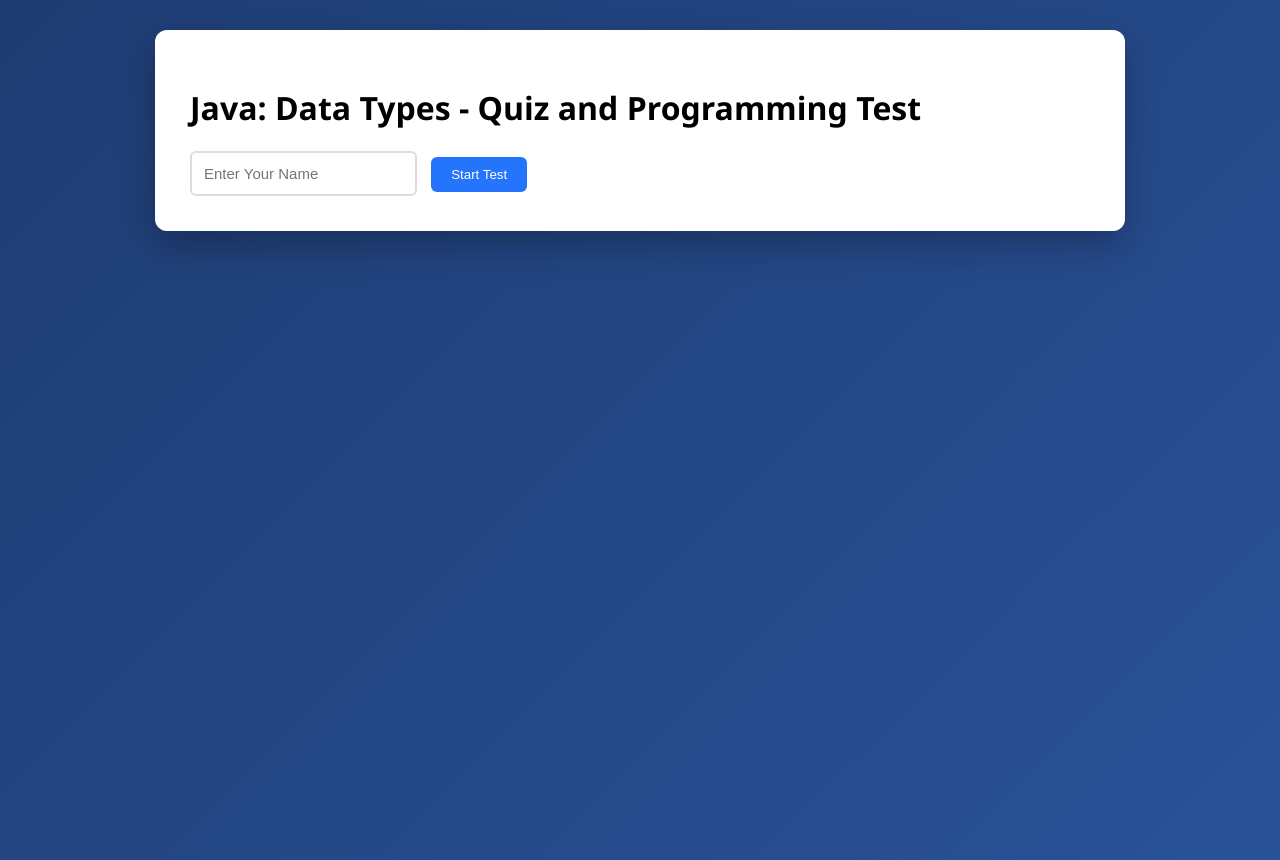
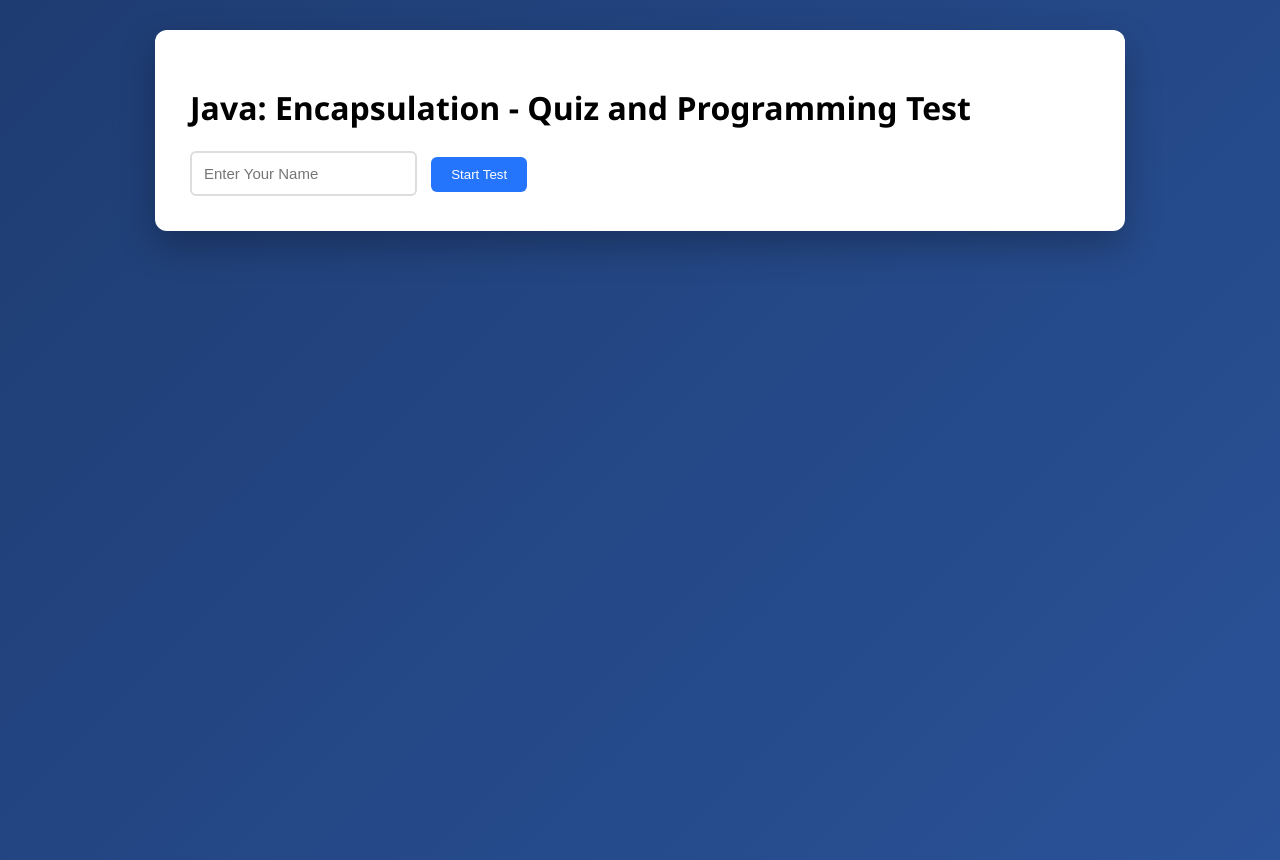
Before and after one commit to rkveducationist/topic-9-encapsulation-in-java, a plain HTML site: page index.html in a window 1280 px wide. Drawn offline with nearby package versions, Linux system fonts and the light colour scheme.

Commit message:
Change quiz title to 'Encapsulation'
Updated quiz title from 'Data Types' to 'Encapsulation'.

```diff
--- a/index.html
+++ b/index.html
@@ -21,7 +21,7 @@ href="https://cdnjs.cloudflare.com/ajax/libs/codemirror/5.65.16/codemirror.min.c
 
 <div class="container">
 
-<h1>Java: Data Types - Quiz and Programming Test</h1>
+<h1>Java: Encapsulation - Quiz and Programming Test</h1>
 
 <!-- START SCREEN -->
 
```
